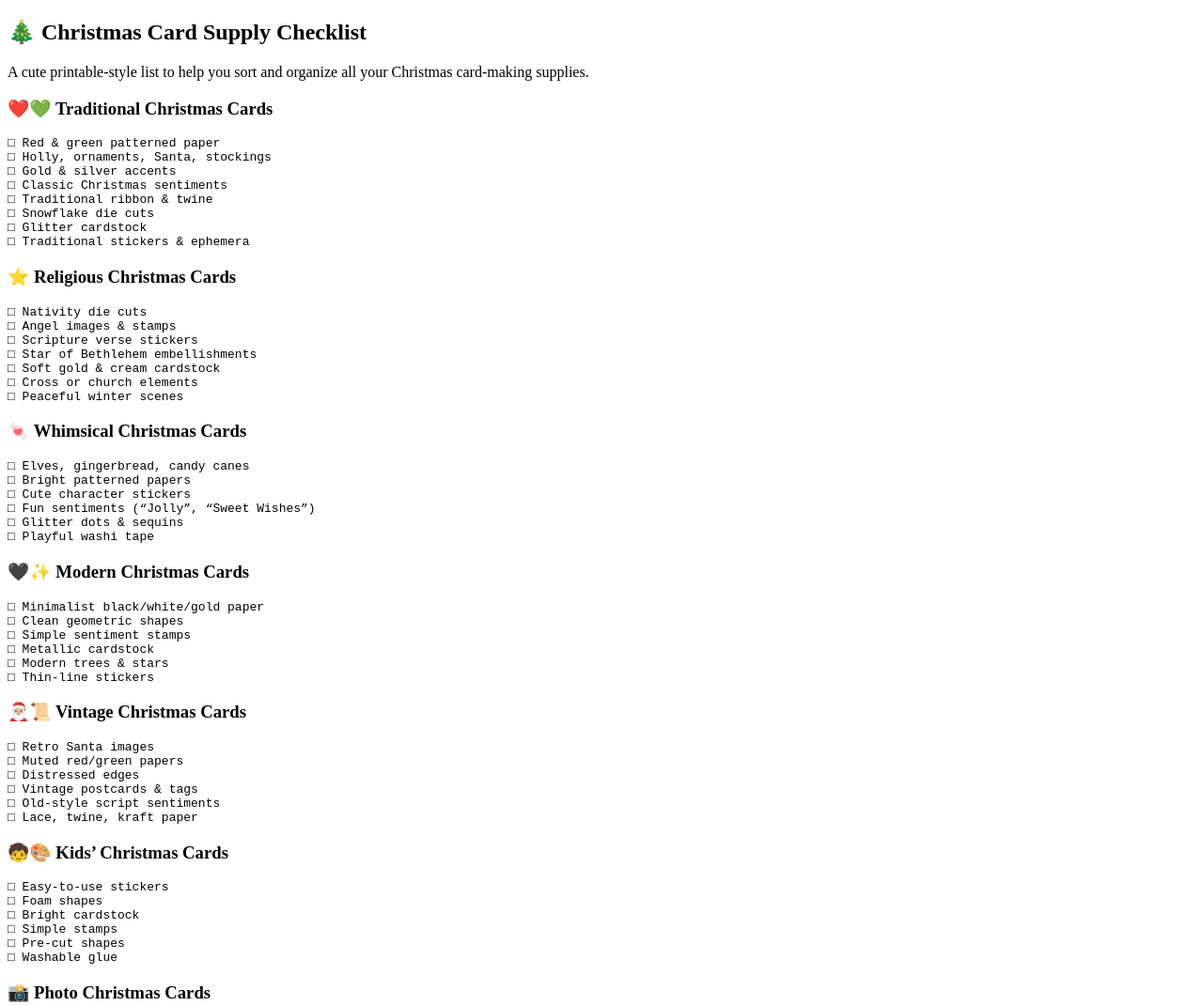
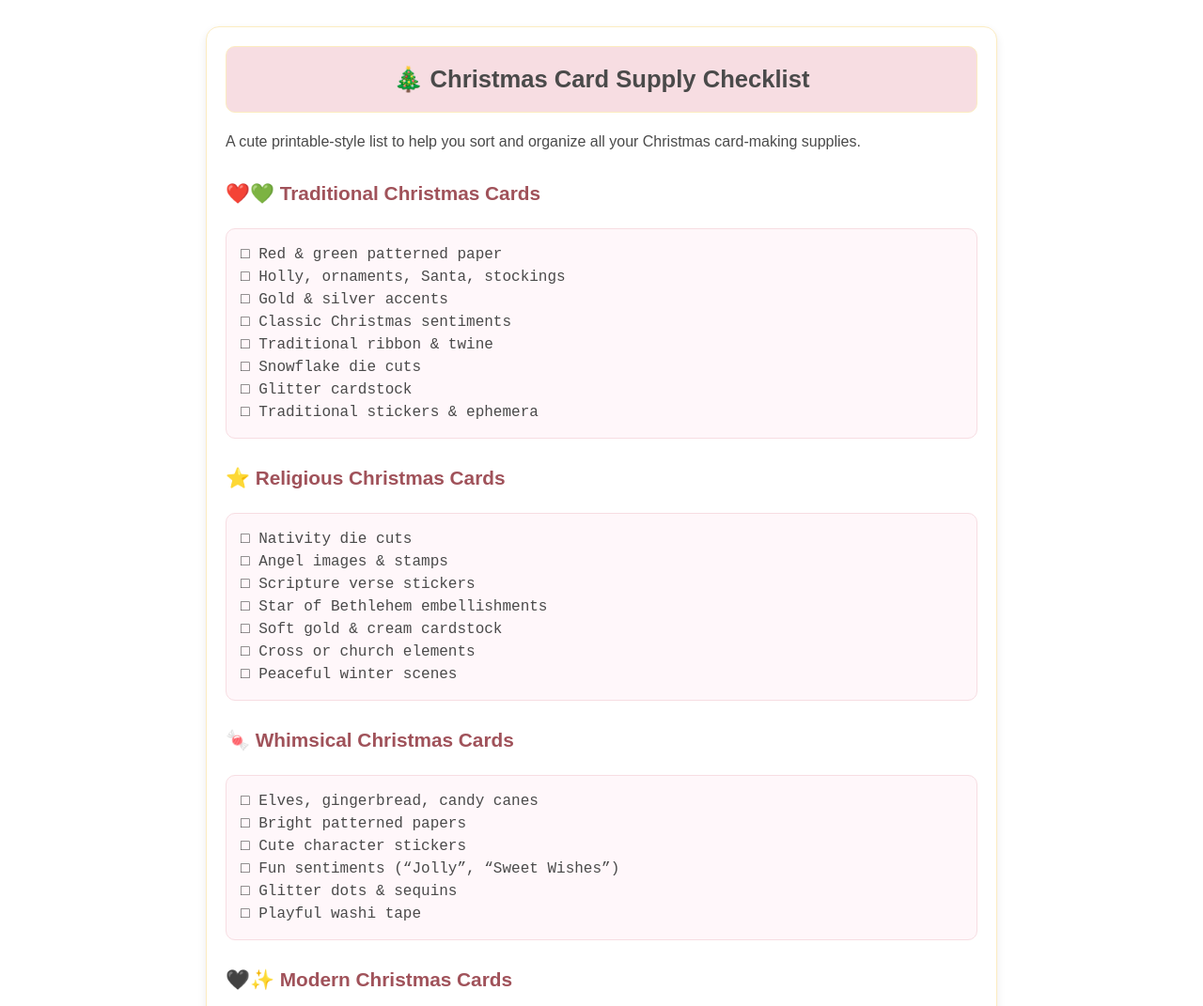
Before and after one commit to crazygrandma711/CrazyGrandmaOrganizing, a plain HTML site: page christmas-checklist.html in a window 1280 px wide. Shown: the top 1071 px of the page at 94% size. Drawn offline with Linux system fonts and the light colour scheme.

Commit message:
Update christmas-checklist.html

```diff
--- a/christmas-checklist.html
+++ b/christmas-checklist.html
@@ -4,14 +4,64 @@
 <head>
     <meta charset="UTF-8">
     <title>Christmas Card Supply Checklist</title>
+
+<style>
+    body {
+        font-family: Arial, sans-serif;
+        background: #ffffff;
+        color: #4A4A4A;
+        padding: 20px;
+        line-height: 1.6;
+    }
+
+    .section-box {
+        background: #ffffff;
+        border-radius: 14px;
+        padding: 20px;
+        margin-bottom: 30px;
+        box-shadow: 0 4px 10px rgba(0,0,0,0.08);
+        border: 1px solid #fcecc1;
+        max-width: 800px;
+        margin-left: auto;
+        margin-right: auto;
+    }
+
+    .section-header {
+        background: #F7DDE2;
+        padding: 14px 20px;
+        border-radius: 10px;
+        font-size: 1.6rem;
+        font-weight: bold;
+        margin-bottom: 18px;
+        border: 1px solid #fcecc1;
+        text-align: center;
+    }
+
+    h3 {
+        margin-top: 25px;
+        color: #a0525a;
+        font-size: 1.3rem;
+    }
+
+    pre {
+        background: #fff7fa;
+        border: 1px solid #f7dde2;
+        padding: 15px;
+        border-radius: 10px;
+        white-space: pre-wrap;
+        font-size: 1rem;
+        line-height: 1.5;
+    }
+</style>
+
 </head>
 
 <body>
 
-<section class="content-section">
-    <h2>🎄 Christmas Card Supply Checklist</h2>
+<div class="section-box">
+    <div class="section-header">🎄 Christmas Card Supply Checklist</div>
+
     <p>A cute printable-style list to help you sort and organize all your Christmas card-making supplies.</p>
-
 
 <h3>❤️💚 Traditional Christmas Cards</h3>
 <pre>
@@ -118,7 +168,8 @@
 □ Washi tape
 □ Die cuts & ephemera
 </pre>
-</section>
+
+</div>
 
 </body>
 </html>
```
